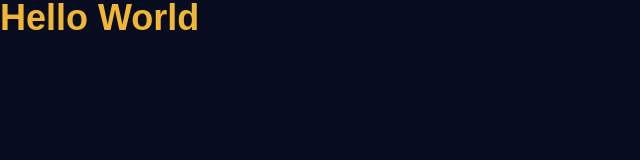
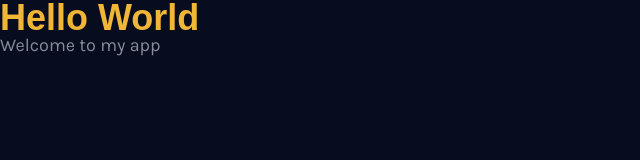
Before and after one commit to RehkMansa/cribsnkeys, a React (Create React App) app: page / in a window 1280 px wide. Shown: the top 160 px of the page, without its empty margins (0-640 px from the left). Built offline with nearby package versions, Linux system fonts and the light colour scheme; a web font is replaced by a local one.

Commit message:
added the homepage component

```diff
--- a/src/components/HomePage.jsx
+++ b/src/components/HomePage.jsx
@@ -1,5 +1,9 @@
 const HomePage = () => {
-  return <h1>Hello World</h1>;
+  return (
+    <div>
+      <h1>Hello World</h1> <p>Welcome to my app</p>
+    </div>
+  );
 };
 
 export default HomePage;
```
